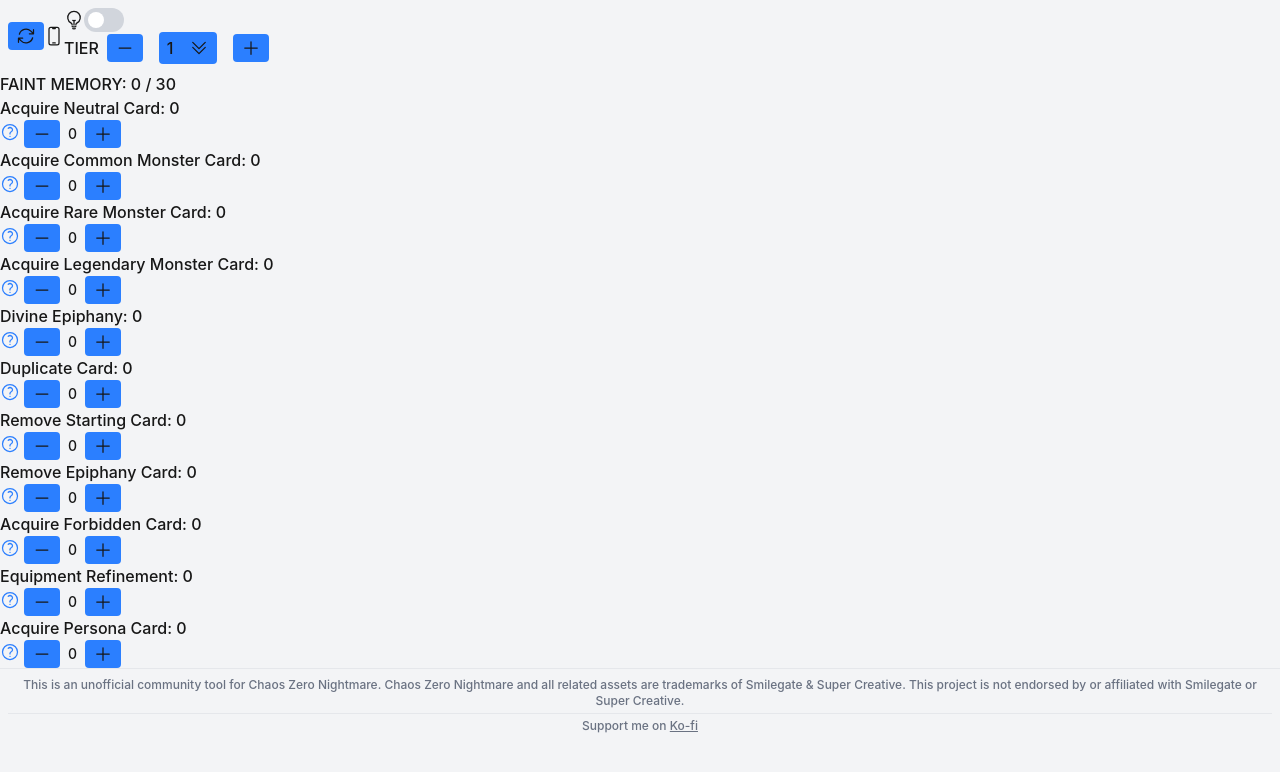
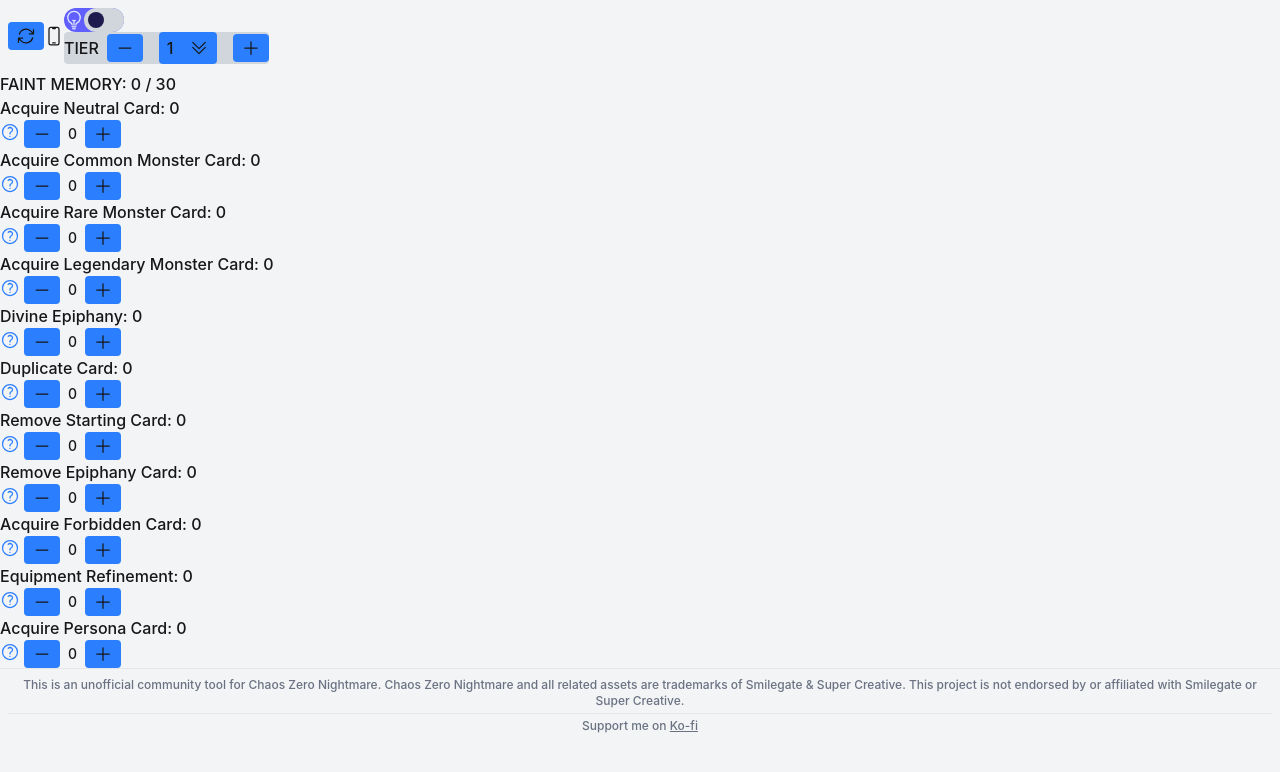
Before and after one commit to jbchhproj/czn-save-data-calculator, a Next.js app: page / in a window 1280 px wide. Shown: the top 772 px of the page. Built offline with nearby package versions, Linux system fonts and the light colour scheme.

Commit message:
adjust slider color

```diff
--- a/src/components/DeepTrauma.tsx
+++ b/src/components/DeepTrauma.tsx
@@ -14,13 +14,13 @@ export default function DeepTrauma({
     <Switch
       checked={isDeepTraumaActive}
       onChange={setIsDeepTraumaActive}
-      className="group inline-flex items-center"
+      className="group inline-flex items-center rounded-full bg-indigo-500"
     >
-      <span>
+      <span className="text-indigo-100">
         <LightBulbIcon />
       </span>
-      <span className="relative w-10 h-6 rounded-full bg-gray-300 transition group-data-checked:bg-blue-600">
-        <span className="absolute top-1 left-1 size-4 rounded-full bg-white transition-transform group-data-checked:translate-x-4" />
+      <span className="relative w-10 h-6 rounded-full bg-gray-300 transition group-data-checked:bg-indigo-950">
+        <span className="absolute top-1 left-1 size-4 rounded-full bg-indigo-950 transition-transform group-data-checked:translate-x-4 group-data-checked:bg-gray-300" />
       </span>
     </Switch>
   );
--- a/src/components/TierSelector.tsx
+++ b/src/components/TierSelector.tsx
@@ -24,7 +24,6 @@ export default function TierSelector({
         />
       </div>
       <div className="flex items-center gap-2">
-        TIER
         <TierStepper
           tier={tier}
           setTier={setTier}
--- a/src/components/TierStepper.tsx
+++ b/src/components/TierStepper.tsx
@@ -28,7 +28,8 @@ export default function TierStepper({
   };
 
   return (
-    <div className="flex items-center gap-2 max-w-full">
+    <div className="flex items-center gap-2 max-w-full rounded-sm bg-gray-300">
+      <span>TIER</span>
       <button
         aria-label="Decrease tier"
         type="button"
```
